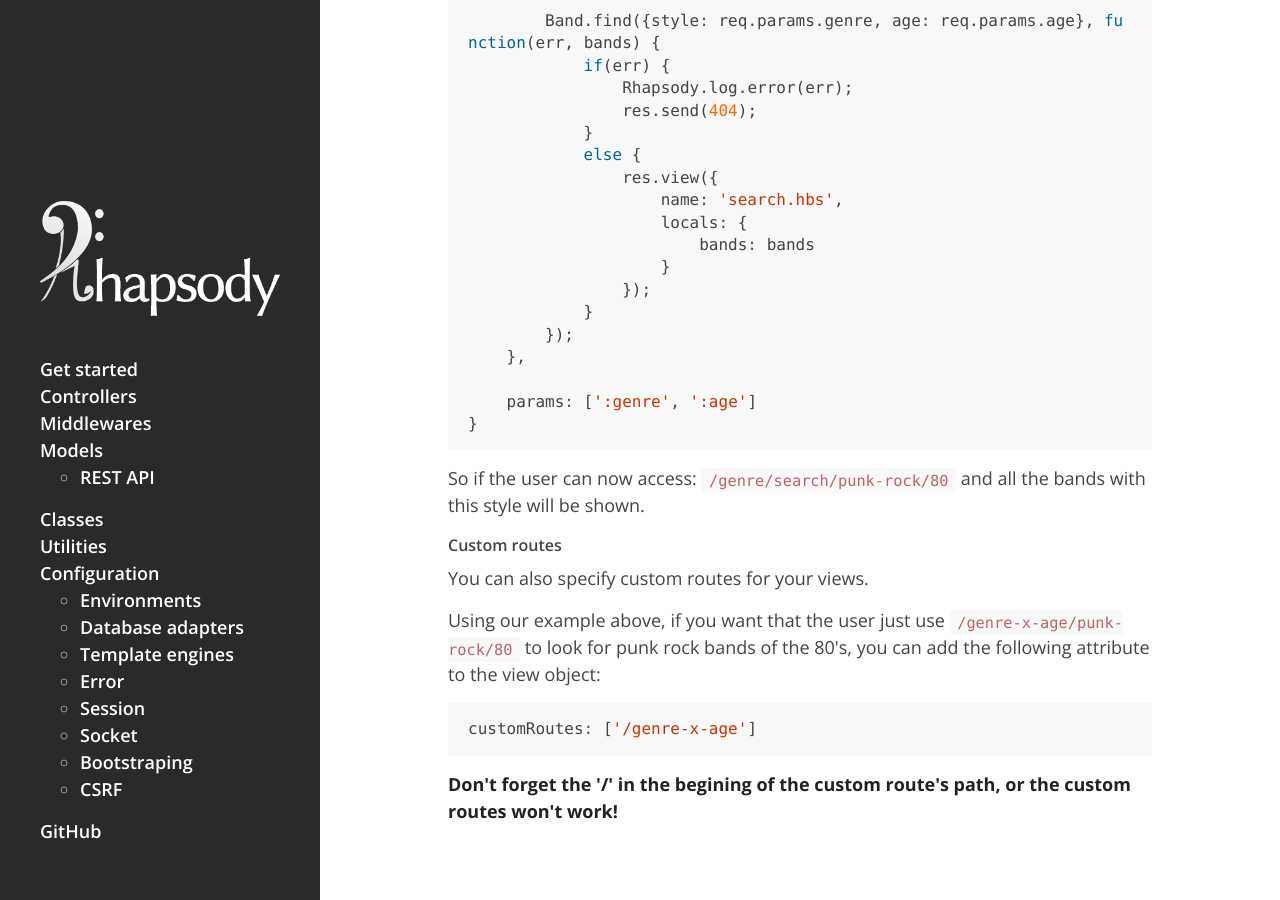
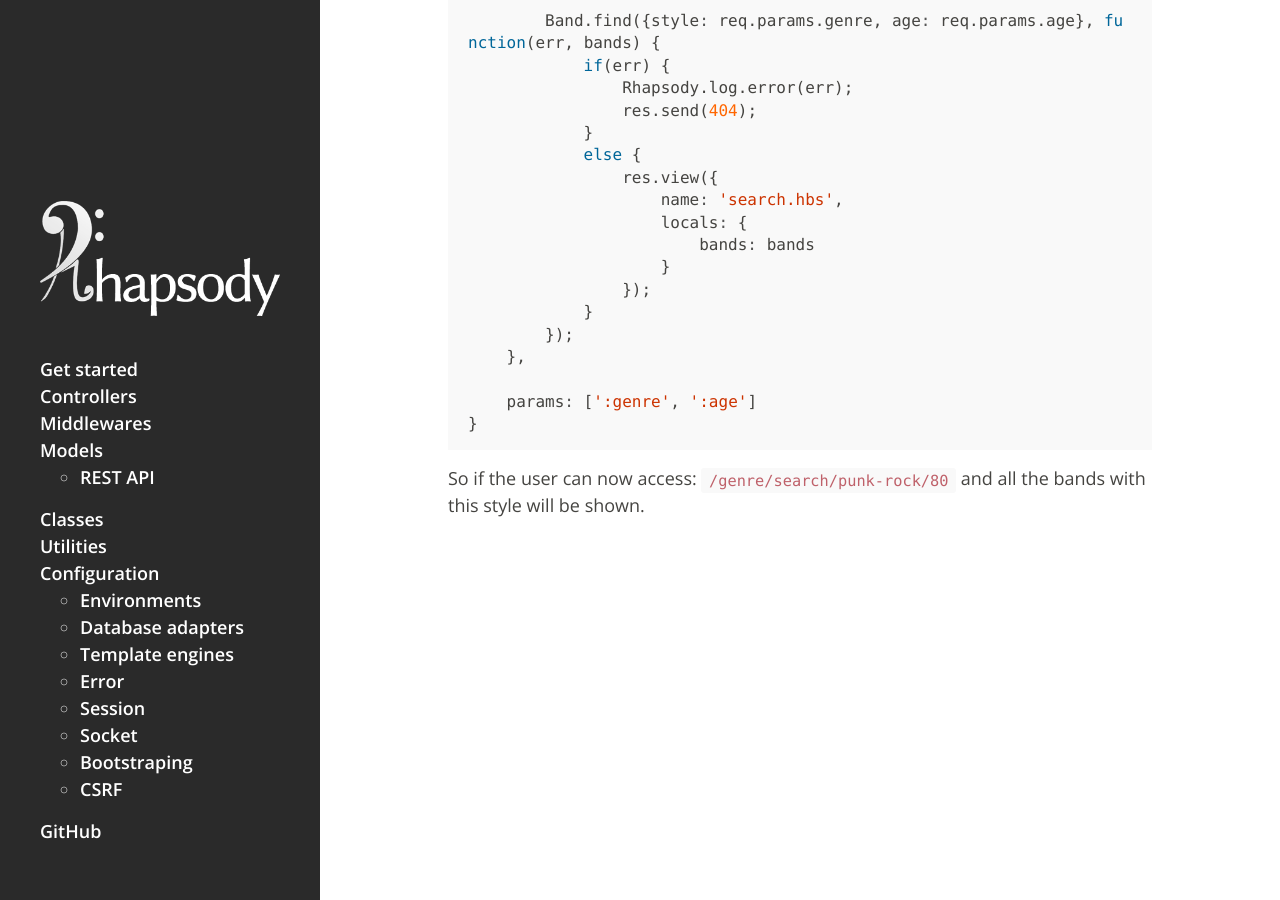
Before and after one commit to rhapsodyjs/rhapsodyjs.github.io, a Jekyll site: the page controllers/index.html, which Jekyll copies as it is, in a window 1280 px wide and 900 px high, scrolled down 3724 px. Built offline with Jekyll 4.4.1, drawn with Linux system fonts in a browser that asks for light colours; Markdown is read by kramdown in place of the engine named in the settings.

Commit message:
Removed info about custom routes

```diff
--- a/controllers/index.html
+++ b/controllers/index.html
@@ -223,15 +223,6 @@ This middlewares can be used to create administrator areas, areas of a site that
 </code></pre></div>
 <p>So if the user can now access: <code>/genre/search/punk-rock/80</code> and all the bands with this style will be shown.</p>
 
-<h5>Custom routes</h5>
-
-<p>You can also specify custom routes for your views.</p>
-
-<p>Using our example above, if you want that the user just use <code>/genre-x-age/punk-rock/80</code> to look for punk rock bands of the 80&#39;s, you can add the following attribute to the view object:</p>
-<div class="highlight"><pre><code class="js"><span class="nx">customRoutes</span><span class="o">:</span> <span class="p">[</span><span class="s1">&#39;/genre-x-age&#39;</span><span class="p">]</span>
-</code></pre></div>
-<p><strong>Don&#39;t forget the &#39;/&#39; in the begining of the custom route&#39;s path, or the custom routes won&#39;t work!</strong></p>
-
     </div>
 
   </body>
```
